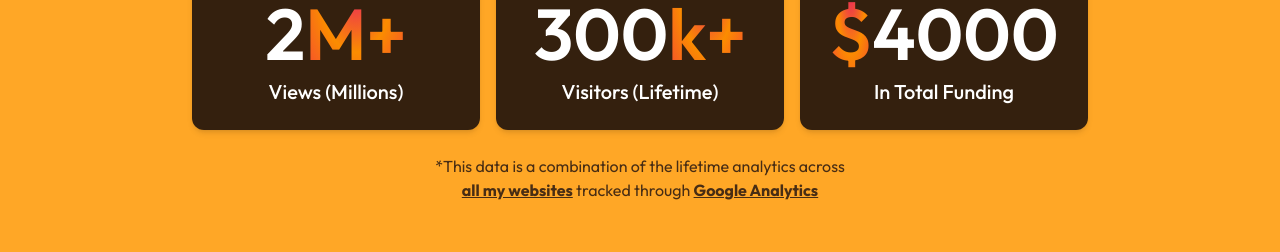
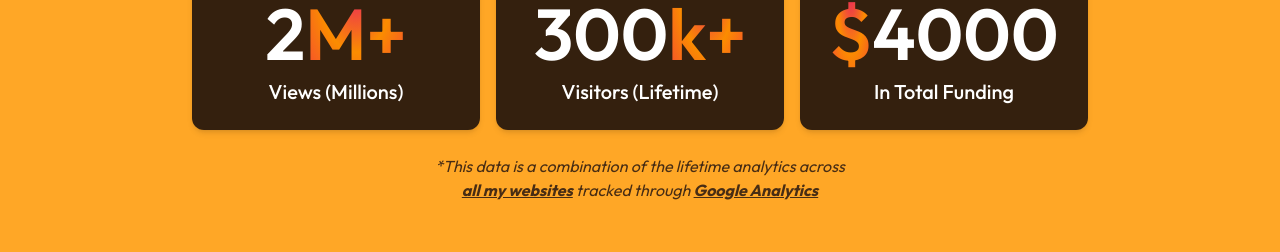
Before and after one commit to PkTheCoda/portfolio, a React (Vite) app: page / in a window 1280 px wide. Shown: the part 2007-2259 px from the top of the page. Built offline with nearby package versions, Linux system fonts and the light colour scheme.

Commit message:
added italic to about underline section

```diff
--- a/src/Components/AboutSection.jsx
+++ b/src/Components/AboutSection.jsx
@@ -177,7 +177,7 @@ export default function AboutMe() {
 
             </div>
 
-            <p className="text-center">
+            <p className="text-center italic">
                 *This data is a combination of the lifetime analytics across {' '}
                 <div className="block"><b className="underline">all my websites</b> tracked through <a href="https://marketingplatform.google.com/about/analytics/" target="_blank" className="underline font-bold">Google Analytics</a></div>
             </p>
```
